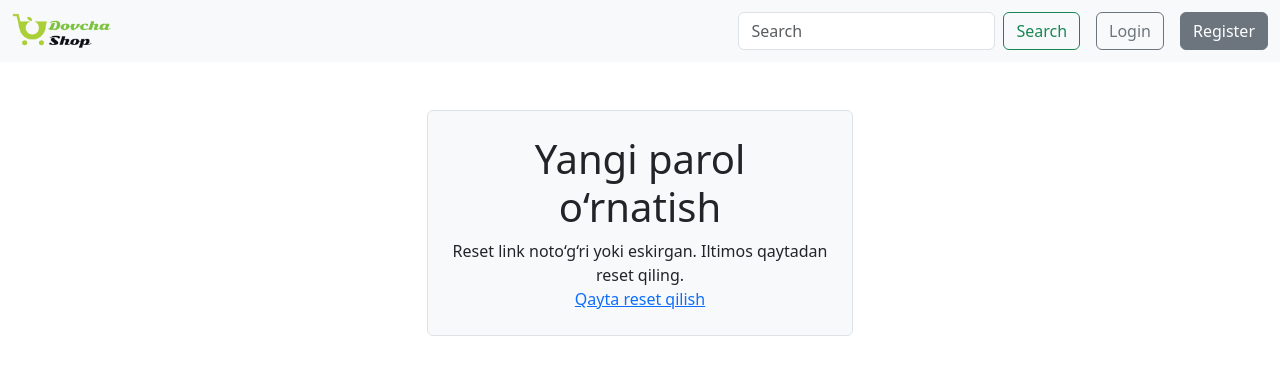
After one commit to muhammadmirzovm/Dovcha-Shop, a Django app: page /accounts/reset/1/1/ in a window 1280 px wide. The commit adds this page. Shown: the top 375 px of the page. Run offline with Django 5.2, Linux system fonts and the light colour scheme.

Commit message:
Password reset, password change, favicon, logo

```diff
--- a/accounts/urls.py
+++ b/accounts/urls.py
@@ -1,5 +1,6 @@
 from django.urls import path
 from accounts import views
+from django.contrib.auth import views as auth_views
 
 urlpatterns = [
    path("signup/", views.SignUpView.as_view(), name="signup"),
@@ -7,4 +8,37 @@ urlpatterns = [
    path("logout/",  views.CustomLogoutView.as_view(), name="logout"),
    path("profile/", views.ProfileDetailView.as_view(), name="profile"),
    path("profile/edit/", views.ProfileUpdateView.as_view(), name="profile_edit"),
+   path(
+       "password-reset/",
+       views.MyPasswordResetView.as_view(
+           template_name="accounts/password_reset_form.html",
+           email_template_name="accounts/password_reset_email.txt",
+           success_url="/accounts/password-reset/done/",
+       ),name="password_reset",),
+   path("password-reset/done/",
+       auth_views.PasswordResetDoneView.as_view(
+           template_name="accounts/password_reset_done.html",
+       ),name="password_reset_done",),
+   path(
+       "reset/<uidb64>/<token>/",
+       auth_views.PasswordResetConfirmView.as_view(
+           template_name="accounts/password_reset_confirm.html",
+           success_url="/accounts/reset/done/",),
+       name="password_reset_confirm",),
+   path(
+       "reset/done/",
+       auth_views.PasswordResetCompleteView.as_view(
+           template_name="accounts/password_reset_complete.html",),
+       name="password_reset_complete",),
+   path(
+   "password-change/",
+   views.MyPasswordChangeView.as_view(
+       template_name="accounts/password_change_form.html",
+       success_url="/accounts/password-change/done/",),name="password_change",),
+path(
+   "password-change/done/",
+   auth_views.PasswordChangeDoneView.as_view(
+       template_name="accounts/password_change_done.html",),
+   name="password_change_done",),
+
 ]
--- a/config/settings.py
+++ b/config/settings.py
@@ -134,3 +134,7 @@ LOGOUT_REDIRECT_URL = "home"
 
 CRISPY_ALLOWED_TEMPLATE_PACKS = "bootstrap5"
 CRISPY_TEMPLATE_PACK = "bootstrap5"
+
+
+EMAIL_BACKEND = "django.core.mail.backends.console.EmailBackend"
+DEFAULT_FROM_EMAIL = "noreply@marketplace.local"
--- a/static/css/style.css
+++ b/static/css/style.css
@@ -22,3 +22,6 @@
     font-size: 20px;
     text-decoration: none;
 }
+.logo img{
+    width: 100px;
+}
--- a/templates/accounts/login.html
+++ b/templates/accounts/login.html
@@ -13,6 +13,11 @@
         <button class="m-3 btn btn-secondary" type="submit">Login</button>
        </div>
    </form>
+        <p class="text-center">
+         Parolni unutdingizmi?
+        <a href="{% url 'password_reset' %}">Password reset</a>
+       </p>
    <p class="text-center">Akkount yo‘qmi?<a class="text-secondary" href="{% url 'signup' %}"> Register </a></p>
+
 </div>
 {% endblock %}
--- /dev/null
+++ b/templates/accounts/password_reset_confirm.html
@@ -0,0 +1,16 @@
+{% extends "base.html" %}
+{% block title %}Set new password{% endblock %}
+{% block content %}
+<div class="col-4 container bg-light border rounded p-4 my-5 text-center">
+    <h1 class="">Yangi parol o‘rnatish</h1>
+{% if validlink %}
+<form method="post">
+{% csrf_token %}
+{{ form.as_p }}
+<button type="submit" class="btn btn-secondary">Parolni saqlash</button>
+</form>
+{% else %}
+<div class="text-center">Reset link noto‘g‘ri yoki eskirgan. Iltimos qaytadan reset qiling.</div>
+<a href="{% url 'password_reset' %}">Qayta reset qilish</a>
+{% endif %}</div>
+{% endblock %}
--- /dev/null
+++ b/templates/accounts/password_reset_email.txt
@@ -0,0 +1,6 @@
+Assalomu alaykum!
+
+Parolni tiklash uchun quyidagi linkga kiring:
+{{ protocol }}://{{ domain }}{% url 'password_reset_confirm' uidb64=uid token=token %}
+
+Agar siz so‘ramagan bo‘lsangiz, bu xabarni e’tiborsiz qoldiring.
--- a/templates/accounts/profile_detail.html
+++ b/templates/accounts/profile_detail.html
@@ -38,6 +38,10 @@
             Profilni tahrirlash
         </a>
     </div>
+    <a class="text-secondary my-3 d-inline-block" href="{% url 'password_change' %}">
+Parolni o‘zgartirish
+</a>
+
 
 </div>
 {% endblock %}
--- a/templates/base.html
+++ b/templates/base.html
@@ -5,6 +5,7 @@
     <meta charset="UTF-8" />
     <meta name="viewport" content="width=device-width, initial-scale=1" />
     <link rel="stylesheet" href="{% static 'css/style.css' %}">
+    <link rel="shortcut icon" href="{% static 'images/logo-dovcha.png' %}" type="image/x-icon">
     <title>{% block title %}Marketplace{% endblock %}</title>
     <link href="https://cdn.jsdelivr.net/npm/bootstrap@5.3.8/dist/css/bootstrap.min.css" rel="stylesheet" integrity="sha384-sRIl4kxILFvY47J16cr9ZwB07vP4J8+LH7qKQnuqkuIAvNWLzeN8tE5YBujZqJLB" crossorigin="anonymous">
   </head>
--- a/templates/includes/navbar.html
+++ b/templates/includes/navbar.html
@@ -1,6 +1,7 @@
+{% load static %}
 <nav class="navbar navbar-expand-lg bg-body-tertiary">
   <div class="container-fluid">
-    <a class="navbar-brand" href="{% url 'home' %}"><b>Dovcha</b> shop</a>
+    <a class="navbar-brand logo" href="{% url 'home' %}"><img src="{% static 'images/dochashop-logo.png' %}" alt=""></a>
     <button class="navbar-toggler" type="button" data-bs-toggle="collapse" data-bs-target="#navbarSupportedContent" aria-controls="navbarSupportedContent" aria-expanded="false" aria-label="Toggle navigation">
       <span class="navbar-toggler-icon"></span>
     </button>
```
Also changed, not shown: accounts/views.py (+15 -0 lines), templates/accounts/password_change_done.html (added, +8 -0 lines), templates/accounts/password_change_form.html (added, +13 -0 lines), templates/accounts/password_reset_complete.html (added, +12 -0 lines), templates/accounts/password_reset_done.html (added, +12 -0 lines), templates/accounts/password_reset_form.html (added, +14 -0 lines), db.sqlite3, static/images/dochashop-logo.png (added), static/images/logo-dovcha.png (added).
